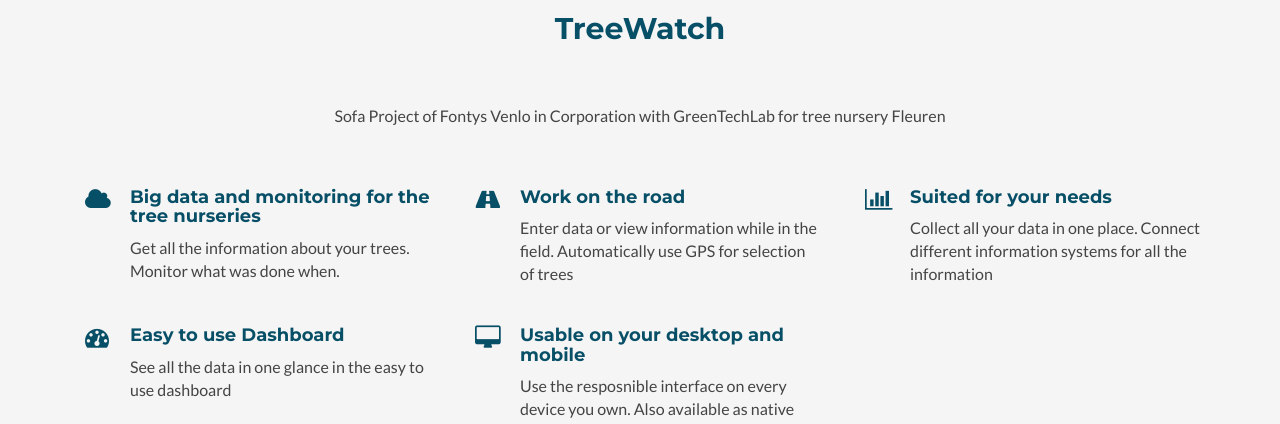
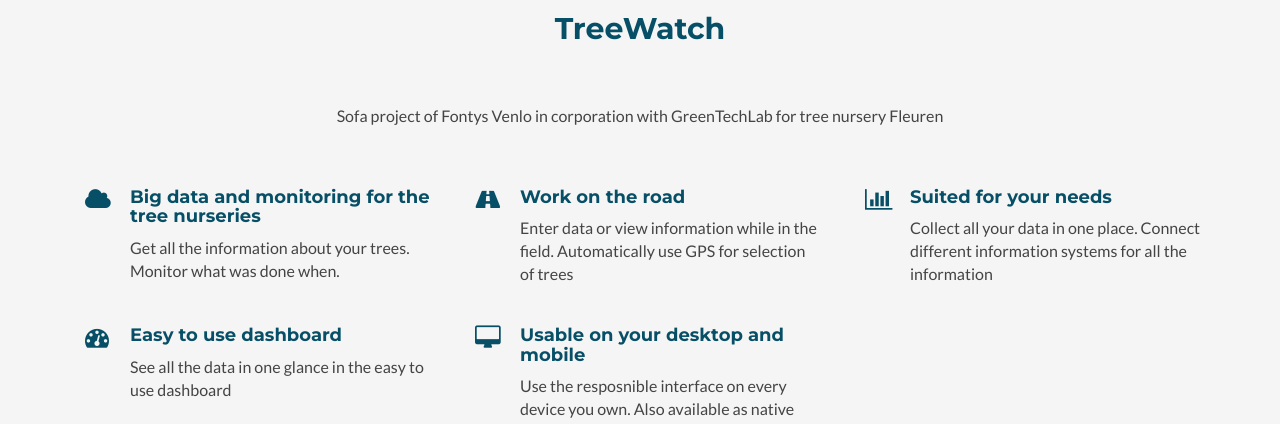
Before and after one commit to TreeWatch/treewatch, a Jekyll site: the page built from index.html, in a window 1280 px wide and 900 px high, scrolled down 867 px. Shown: the part 154-578 px from the top of the window. Built offline with Jekyll 4.4.1, drawn with Linux system fonts in a browser that asks for light colours.

Commit message:
Updated github buttons, some typos

```diff
--- a/_includes/about.html
+++ b/_includes/about.html
@@ -2,7 +2,7 @@
     <section id="about" class="about section">
         <div class="container">
             <h2 class="title text-center">TreeWatch</h2>
-            <p class="intro text-center">Sofa Project of Fontys Venlo in Corporation with GreenTechLab for tree nursery Fleuren</p>
+            <p class="intro text-center">Sofa project of Fontys Venlo in corporation with GreenTechLab for tree nursery Fleuren</p>
             <div class="row">
                 <div class="item col-md-4 col-sm-6 col-xs-12">
                     <div class="icon-holder">
@@ -38,7 +38,7 @@
                       <i class="fa fa-tachometer"></i>
                   </div>
                   <div class="content">
-                      <h3 class="sub-title">Easy to use Dashboard</h3>
+                      <h3 class="sub-title">Easy to use dashboard</h3>
                       <p>See all the data in one glance in the easy to use dashboard</p>
                   </div><!--//content-->
               </div><!--//item-->
--- a/_includes/promo.html
+++ b/_includes/promo.html
@@ -14,12 +14,10 @@
             <div class="social-media-inner container text-center">
                 <ul class="list-inline">
                     <!--// Generate github buttons: https://github.com/mdo/github-buttons -->
-                    <li class="github-star"><iframe src="http://ghbtns.com/github-btn.html?user=TreeWatch&repo=treewatch&type=watch&count=true" allowtransparency="true" frameborder="0" scrolling="0" width="110" height="20"></iframe></li>
-                    <li class="github-fork"><iframe src="http://ghbtns.com/github-btn.html?user=TreeWatch&repo=treewatch&type=fork" allowtransparency="true" frameborder="0" scrolling="0" width="53" height="20"></iframe></li>
-                    <!--//
-                    <li class="github-follow"><iframe src="http://ghbtns.com/github-btn.html?user=mdo&type=follow&count=true"
-  allowtransparency="true" frameborder="0" scrolling="0" width="165" height="20"></iframe></li>
-                    -->
+                    <li class="github-star"><iframe src="http://ghbtns.com/github-btn.html?user=TreeWatch&repo=treewatch&type=watch&count=true" allowtransparency="true" frameborder="0" scrolling="0" width="170" height="20"></iframe></li>
+                    <li class="github-fork"><iframe src="http://ghbtns.com/github-btn.html?user=TreeWatch&repo=treewatch&type=fork" allowtransparency="true" frameborder="0" scrolling="0" width="170" height="20"></iframe></li>
+                    <li class="github-follow"><iframe src="https://ghbtns.com/github-btn.html?user=TreeWatch&repo=treewatch&type=watch&count=true&v=2" frameborder="0" scrolling="0" width="170" height="20px"></iframe></li>
+
                 </ul>
             </div>
         </div>
```
